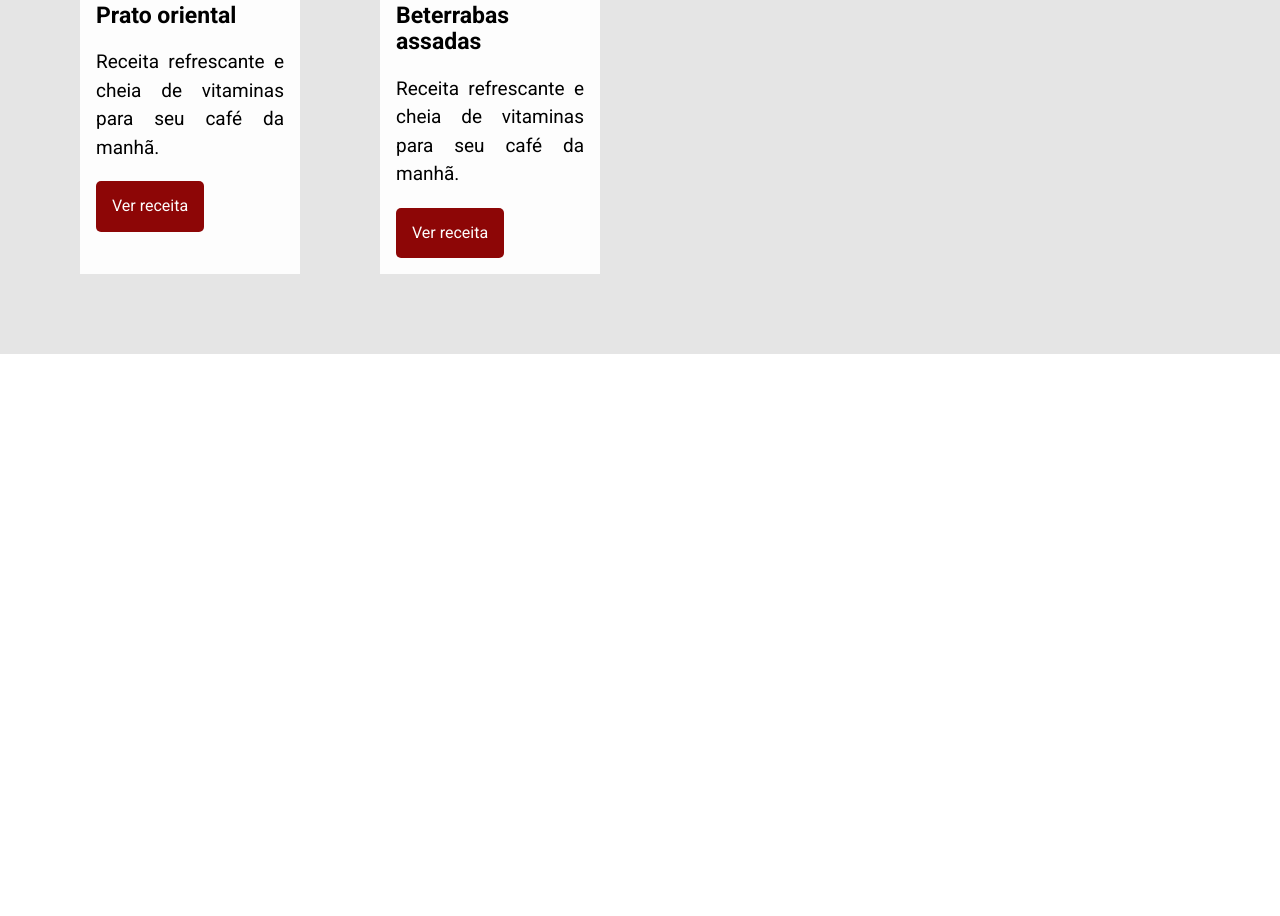
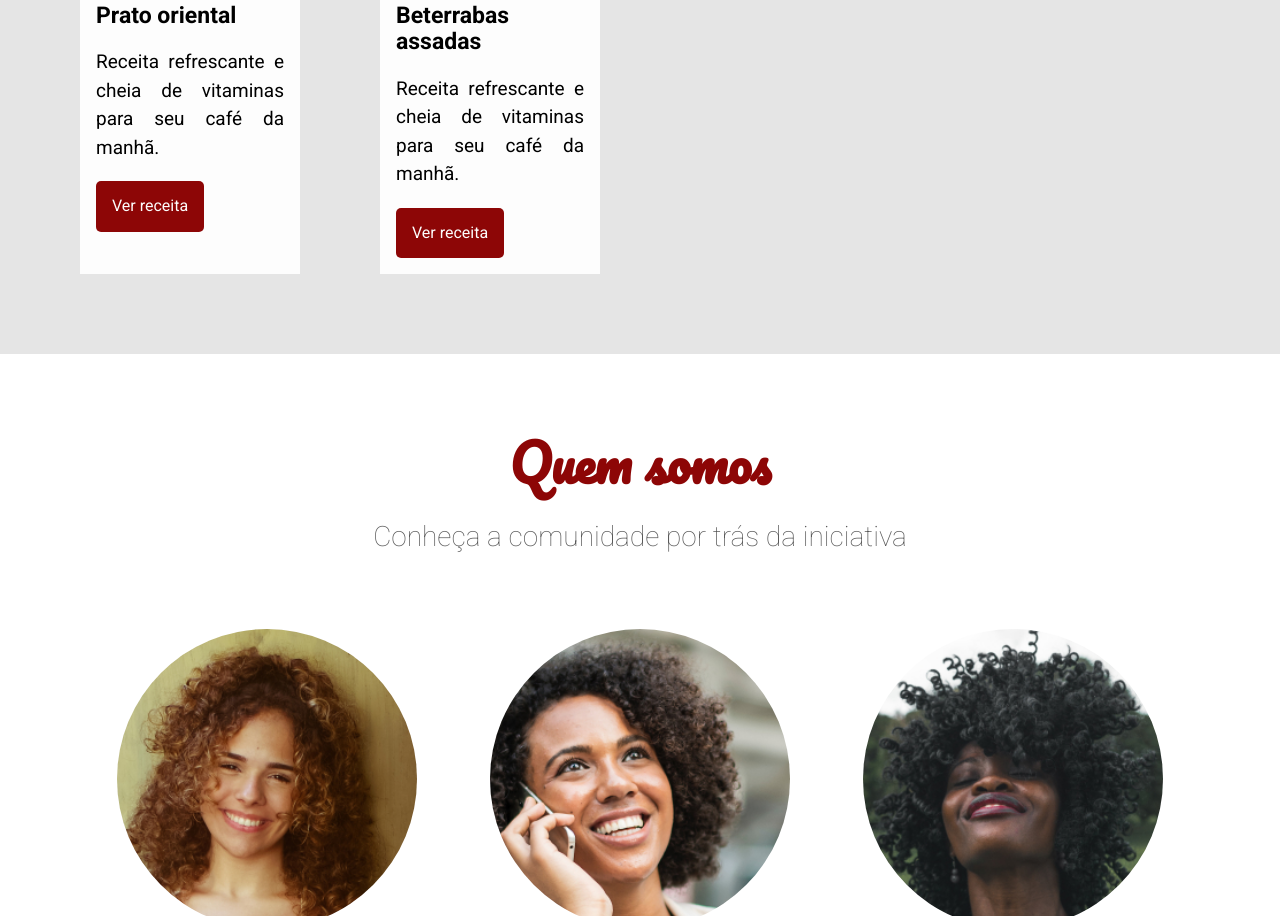
Before and after one commit to emanuel-passos/Frutaria, a plain HTML site: page assets/index.html in a window 1280 px wide. Shown: the part 1884-2800 px from the top of the page. Before the commit the page ends 2238 px from the top, so only its background shows below. Drawn offline with Linux system fonts and the light colour scheme; files that its build step writes are made by us from their sources.

Commit message:
quem somos

```diff
--- a/assets/css/style.css
+++ b/assets/css/style.css
@@ -1,7 +1,7 @@
 .cabecalho{
 
 align-items: center;
-background: #f9f9f9;
+background: #ffffff;
 display: flex;
 justify-content: space-between;
 padding-left: 2rem;
@@ -126,3 +126,69 @@ padding-right: 2rem;
     background: #620404;
     cursor: pointer;
 }
+
+.quem-somos-titulo{
+    margin-bottom: 1rem;
+    color: #8d0606;
+    font-size: 3.1875rem;
+    font-family: Pacifico, cursive;
+
+}
+
+.quem-somos{
+    text-align: center;
+    padding: 5rem;
+}
+
+.quem-somos-descricao{
+    font-weight: 100;
+    font-size: 1.75rem;
+    color: #595959;
+}
+
+.pessoa{
+    display: flex;
+    flex-direction: column;
+}
+
+.pessoas{
+    display: flex;
+    padding-top: 3rem;
+    justify-content: space-around;
+}
+
+.pessoa-nome{
+    margin: 1rem 0;
+    color: #8d0606;
+    font-family: Pacifico, cursive;
+    font-size: 2rem;
+}
+
+.pessoa-funcao{
+    text-transform: lowercase;
+    color: #595959;
+    font-size: 1.25rem;
+}
+
+.pessoa-imagem{
+    background: red;
+    background-size: cover;
+    height: 300px;
+    width: 300px;
+    border-radius: 100%;
+    background-position: center;
+    margin: 0 auto;
+    background-repeat: no-repeat;
+}
+
+.pessoa-imagem--roberta{
+    background-image: url(../../assets/img/roberta.jpg);
+}
+
+.pessoa-imagem--marcela{
+    background-image: url(../../assets/img/marcela.jpg);
+}
+
+.pessoa-imagem--andreia{
+    background-image: url(../../assets/img/andreia.jpg);
+}
--- a/assets/index.html
+++ b/assets/index.html
@@ -43,6 +43,7 @@
             <h2 class="sobre-titulo">Receitas para economizar e ganhar saúde</h2>
             <p class="sobre-descricao">Nossas receitas ajudam você a aproveitar melhor os alimentos, economizar ganhar tempo e praticidade </p>
         </section>
+
 
         <section class="receitas">
             <div class="receita">
@@ -94,6 +95,30 @@
                 </div>
             </div>
         </section>
+
+
+        <section class="quem-somos">
+            <h3 class="quem-somos-titulo">Quem somos</h3>
+            <p class="quem-somos-descricao">Conheça a comunidade por trás da iniciativa</p>
+            <div class="pessoas">
+                <div class="pessoa">
+                    <div class="pessoa-imagem pessoa-imagem--roberta"></div>
+                    <span class="pessoa-nome">Roberta</span>
+                    <span class="pessoa-funcao">Conteúdo</span>
+                </div>
+                <div class="pessoa">
+                    <div class="pessoa-imagem pessoa-imagem--marcela"></div>
+                    <span class="pessoa-nome">Marcela</span>
+                    <span class="pessoa-funcao">Chef de cozinha</span>
+                </div>
+                <div class="pessoa">
+                    <div class="pessoa-imagem pessoa-imagem--andreia"></div>
+                    <span class="pessoa-nome">Andréia</span>
+                    <span class="pessoa-funcao">Pequena Produtora</span>
+                </div>
+            </div>
+        </section>
+
     </main>
 
 
```
Also changed, not shown: assets/img/andreia.jpg (added), assets/img/marcela.jpg (added), assets/img/roberta.jpg (added).
